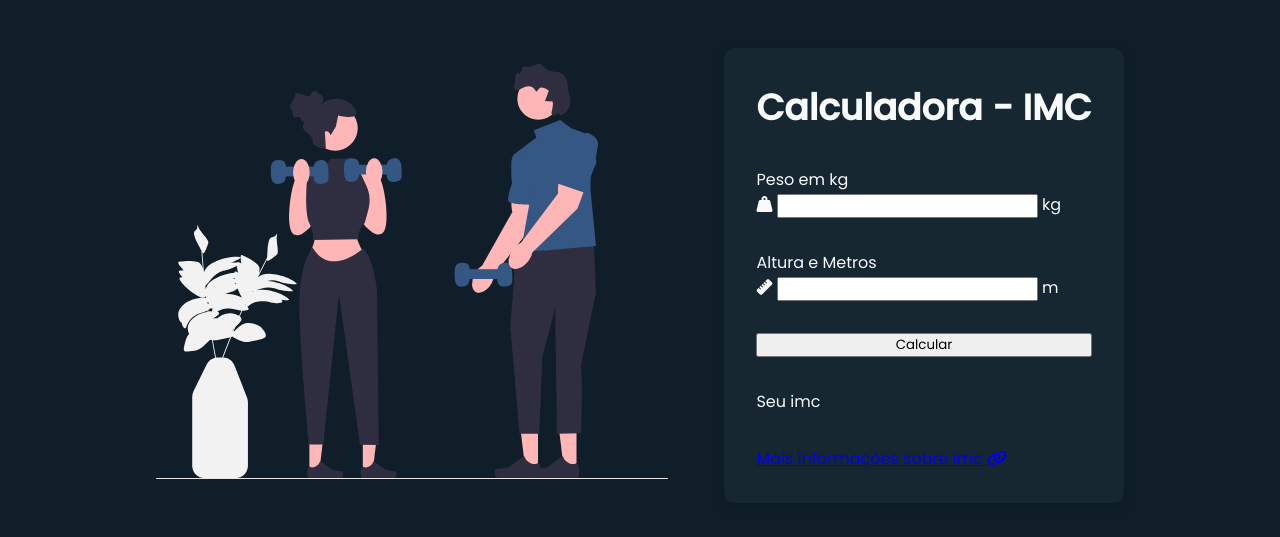
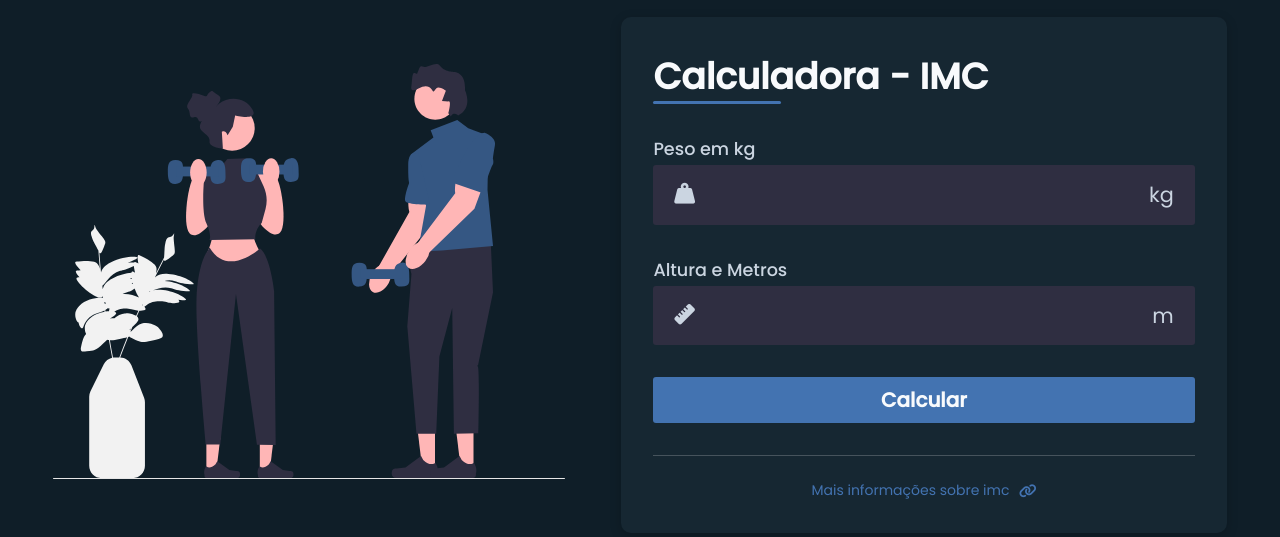
Before and after one commit to KaueMtaheus/Calculadora-imc, a plain HTML site: page index.html in a window 1280 px wide. Shown: the part 125-662 px from the top of the page. Drawn offline with Linux system fonts and the light colour scheme.

Commit message:
style
base do estilo pronta

```diff
--- a/css/style.css
+++ b/css/style.css
@@ -47,4 +47,121 @@ body {
 
 #title {
     font-size: 2.25rem;
+    position: relative;
 }
+
+#title::after {
+    position: absolute;
+    content: '';
+    background-color: #4373b1;
+    width: 8rem;
+    height: 3px;
+    bottom: 0;
+    left: 0;
+    border-radius: 3px;
+}
+
+.input-box label {
+    font-size: 1.1rem;
+    color: #cbd5e1;
+    font-weight: 500;
+}
+
+.input-field {
+    display: flex;
+    align-items: center;
+    justify-content: space-between;
+    background-color: #2F2E41;
+    padding: 0.3rem;
+    border-radius: 3px;
+    margin-top: 3px;
+
+}
+
+.input-field span,
+.input-field i {
+    color: #cbd5e1;
+    font-size: 1.3rem;
+    padding: 0.6rem 1rem;
+
+}
+
+.input-field input {
+    background-color: transparent;
+    border: none;
+    width: 100%;
+    font-size: 1.3rem;
+    color: #f8fafc;
+    padding: 0  0.5rem;
+}
+
+.input-field input::-webkit-outer-spin-button,
+.input-field input::-webkit-inner-spin-button {
+    appearance: none;
+}
+
+.input-field input:focus {
+    outline: none;
+}
+
+#calculate{
+    border: none;
+    font-size: 1.25rem;
+    font-weight: bold;
+    background-color: #4373b1;
+    color: #f8fafc;
+    padding: 0.5rem 0;
+    border-radius: 3px;
+    cursor: pointer;
+}
+
+#result {
+    display: flex;
+    gap: 2rem;
+    align-items: center;
+    border-top: 1px solid #ffffff34;
+    padding: 0.75rem 0;
+}
+
+#bmi {
+    display: flex;
+    align-items: center;
+    flex-direction: column;
+    font-size: 2.25rem;
+}
+
+#bmi span:last-child {
+    font-size: 0.875rem;
+    color: #cbd5e1;
+
+}
+
+#description {
+    width: 15.5rem;
+
+}
+
+#more_info {
+    border-top: 1px solid #ffffff34;
+    padding-top: 1.5rem;
+}
+
+#more_info a {
+    color: #4373b1;
+    display: flex;
+    justify-content: center;
+    align-items: center;
+    gap: 0.6rem;
+    font-size: 0.875rem;
+    text-decoration: none;
+    transition: color 0.5s;
+}
+
+#more_info a:hover {
+    color: #cbd5e1;
+}
+
+.hidden {
+    display: none;
+
+}
--- a/index.html
+++ b/index.html
@@ -18,11 +18,11 @@
                 <h1 id="title">
                     Calculadora - IMC
                 </h1>
-                <div class="imput-box">
+                <div class="input-box">
                     <label for="weight">
                         Peso em kg
                     </label>
-                    <div class="imput-field">
+                    <div class="input-field">
                         <i class="fa-solid fa-weight-hanging"></i>
                         <input type="number" id="weight" required>
                         <span>
@@ -30,11 +30,11 @@
                         </span>
                     </div>
                 </div>
-                <div class="imput-box">
+                <div class="input-box">
                     <label for="height">
                         Altura e Metros
                     </label>
-                    <div class="imput-field">
+                    <div class="input-field">
                         <i class="fa-solid fa-ruler"></i>
                         <input type="number" id="height" required>
                         <span>
@@ -46,19 +46,19 @@
                     Calcular
                 </button>
             </form>
-            <div id="infos">
+            <div id="info" class="hidden">
                 <div id="result">
                     <div id="bmi">
-                        <span id="value"></span>
+                        <span id="value">55</span>
                         <span>Seu imc</span>
                     </div>
                     <div id="description">
-                        <span></span>
+                        <span>55</span>
                     </div>
                 </div>
             </div>
 
-             <div id="more_infos">
+             <div id="more_info">
                 <a href="https://mundoeducacao.uol.com.br/saude-bem-estarhttps://mundoeducacao.uol.com.br/saude-bem-estar">Mais informações sobre imc
                     <i class="fa-solid fa-link"></i></a>
              </div>
```
